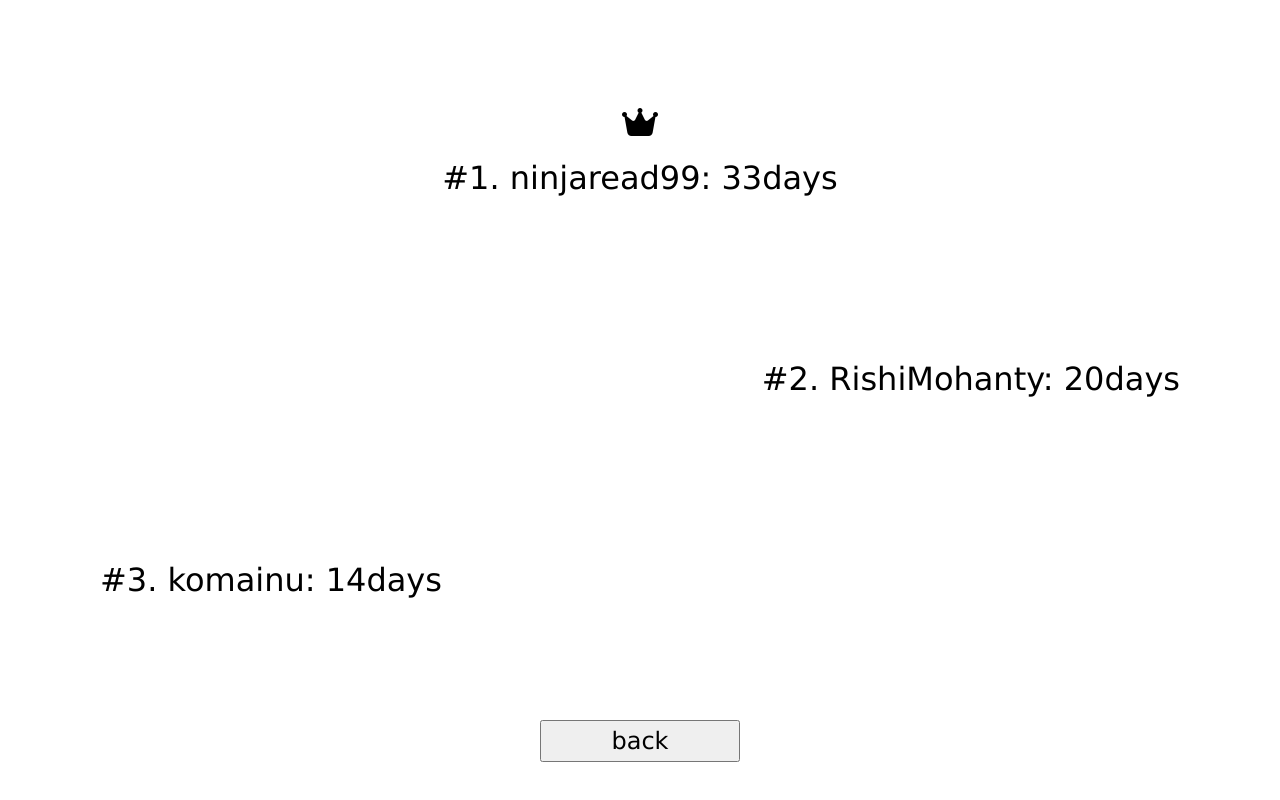
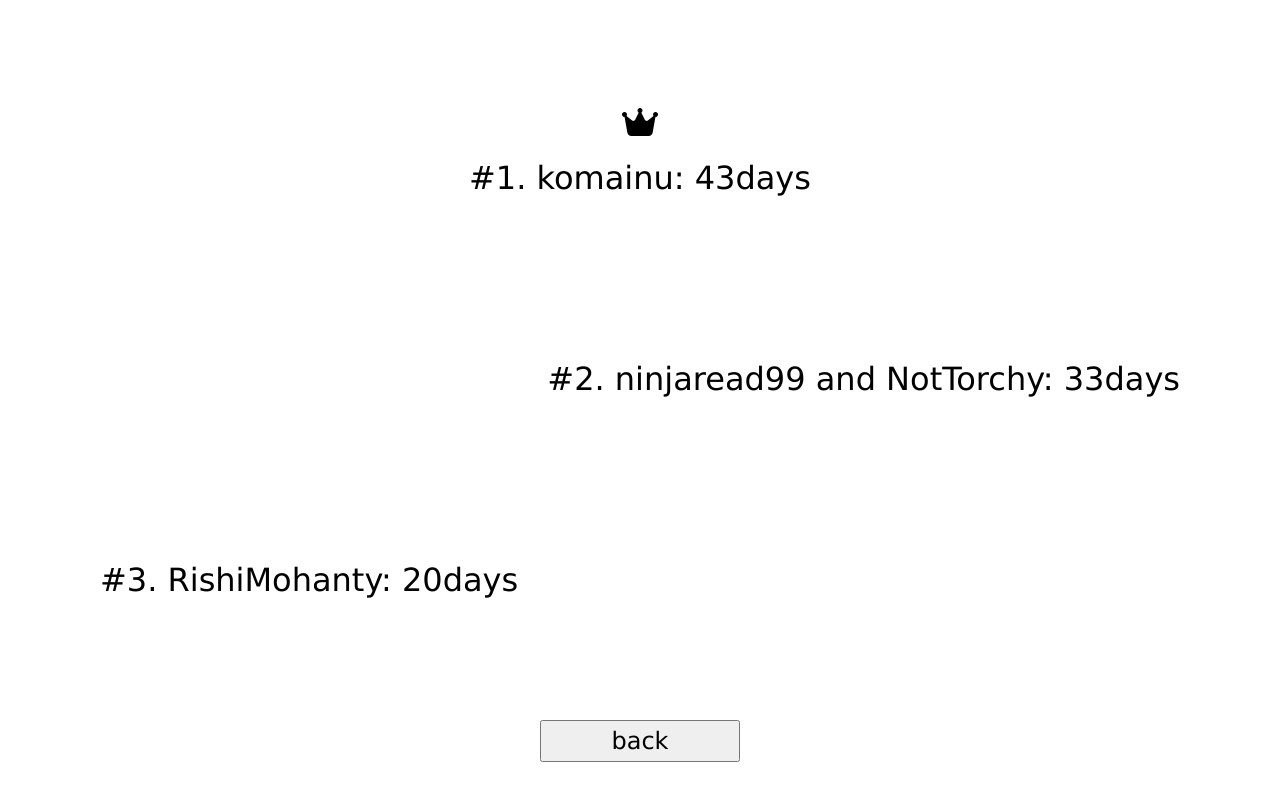
Before and after one commit to potojs/Survive2D, a website: page public/leaderboard.html in a window 1280 px wide. Drawn offline with Linux system fonts and the light colour scheme.

Commit message:
chaged leaderboard

```diff
--- a/public/leaderboard.html
+++ b/public/leaderboard.html
@@ -18,13 +18,13 @@
                 <div class="crown">
                     <i class="fas fa-crown"></i>
                 </div>
-                <p>#1. ninjaread99: 33days</p>
+                <p>#1. komainu: 43days</p>
             </li>
             <li class="rank rank-2">
-                <p>#2. RishiMohanty: 20days</p>
+                <p>#2. ninjaread99 and NotTorchy: 33days</p>
             </li>
             <li class="rank rank-3">
-                <p>#3. komainu: 14days</p>
+                <p>#3. RishiMohanty: 20days</p>
             </li>
         </ul>
         <button class="back-btn"><a href="./index.html">back</a></button>
```
